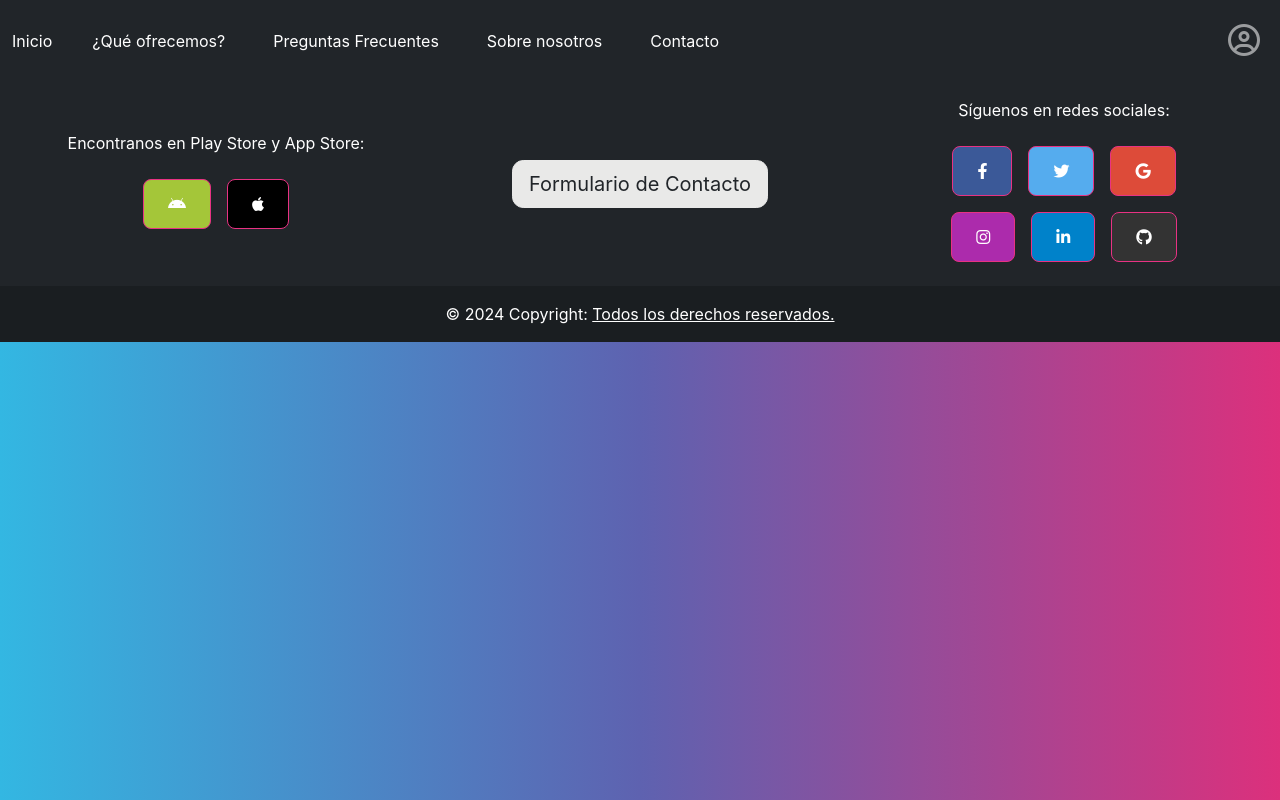
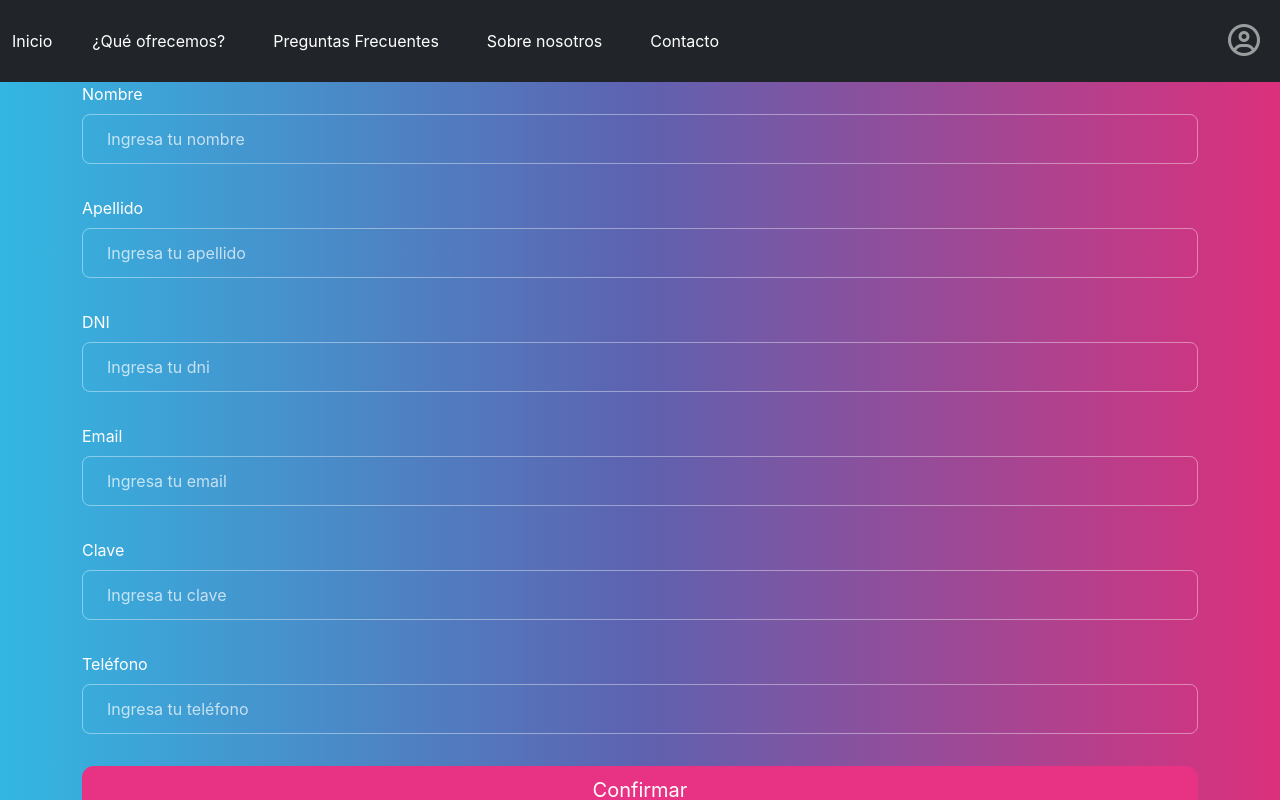
Before and after one commit to seezelop/React-nexoeducativo, a React (Create React App) app: page /altaJefeColegio in a window 1280 px wide. Shown: the top 800 px of the page. Built offline with nearby package versions, Linux system fonts and the light colour scheme.

Commit message:
cambie nombre de endpoints en altas

```diff
--- a/src/App.js
+++ b/src/App.js
@@ -21,7 +21,7 @@ import ConsultarEscuelas from './componentes/pages/ConsultarEscuelas';
 import { UserProvider } from './context/UserContext';
 import AltaEscuela from './componentes/ABM/AltaEscuela';
 import BajaEscuela from './componentes/ABM/BajaEscuela';
-import AltaUsuario from './componentes/ABM/AltaUsuario';
+import AltaJefeColegio from './componentes/ABM/AltaJefeColegio';
 import BajaUsuario from './componentes/ABM/BajaUsuario';
 import ABMJefeColegio from './componentes/ABM/ABMJefeColegio';
 import ABMadministrativo from './componentes/ABM/ABMadministrativo';
@@ -73,7 +73,7 @@ function App() {
             <Route path="/ABMEscuelas" element={<ABMEscuelas />} />
             <Route path="/altaEscuela" element={<AltaEscuela />} />
             <Route path="/bajaEscuela" element={<BajaEscuela />} />
-            <Route path="/altaUsuario" element={<AltaUsuario />} />
+            <Route path="/altaJefeColegio" element={<AltaJefeColegio />} />
             <Route path="/bajaUsuario" element={<BajaUsuario />} />
             <Route path="/header" element={<Header />} />
             <Route path="/ABMJefeColegio" element={<ABMJefeColegio />} />
--- a/src/componentes/ABM/ABMJefeColegio.js
+++ b/src/componentes/ABM/ABMJefeColegio.js
@@ -1,5 +1,5 @@
 import React from 'react';
-import AltaUsuario from './AltaUsuario';
+import AltaUsuario from './AltaJefeColegio';
 import BajaUsuario from './BajaUsuario';
 import ModificarJefeColegio from './ModificarJefeColegio';
 
--- a/src/componentes/ABM/AltaAdministrativo.js
+++ b/src/componentes/ABM/AltaAdministrativo.js
@@ -103,7 +103,7 @@ class AltaAdministrativo extends Component {
     }
 
     // Enviar datos al backend
-    fetch("http://localhost:8080/api/usuario/saveUsuario", {
+    fetch("http://localhost:8080/api/usuario/altaUsuario", {
       method: "POST",
       credentials: "include",
       headers: {
--- a/src/componentes/ABM/AltaUsuario.js
+++ b/src/componentes/ABM/AltaJefeColegio.js
@@ -1,6 +1,6 @@
 import React, { Component } from "react";
 
-class AltaUsuario extends Component {
+class AltaJefeColegio extends Component {
   constructor(props) {
     super(props);
     this.state = {
@@ -103,7 +103,7 @@ class AltaUsuario extends Component {
     }
 
     // Enviar datos al backend
-    fetch("http://localhost:8080/api/usuario/saveUsuario", {
+    fetch("http://localhost:8080/api/usuario/saveUsuarioJefeColegio", {
       method: "POST",
       credentials: "include",
       headers: {
@@ -178,4 +178,4 @@ class AltaUsuario extends Component {
   }
 }
 
-export default AltaUsuario;
+export default AltaJefeColegio;
--- a/src/componentes/ABM/AltaPadre.js
+++ b/src/componentes/ABM/AltaPadre.js
@@ -103,7 +103,7 @@ class AltaPadre extends Component {
     }
 
     // Enviar datos al backend
-    fetch("http://localhost:8080/api/usuario/saveUsuario", {
+    fetch("http://localhost:8080/api/usuario/altaUsuario", {
       method: "POST",
       credentials: "include",
       headers: {
--- a/src/componentes/ABM/AltaPreceptor.js
+++ b/src/componentes/ABM/AltaPreceptor.js
@@ -103,7 +103,7 @@ class AltaPreceptor extends Component {
     }
 
     // Enviar datos al backend
-    fetch("http://localhost:8080/api/usuario/saveUsuario", {
+    fetch("http://localhost:8080/api/usuario/altaUsuario", {
       method: "POST",
       credentials: "include",
       headers: {
--- a/src/componentes/ABM/AltaProfesor.js
+++ b/src/componentes/ABM/AltaProfesor.js
@@ -103,7 +103,7 @@ class AltaProfesor extends Component {
     }
 
     // Enviar datos al backend
-    fetch("http://localhost:8080/api/usuario/saveUsuario", {
+    fetch("http://localhost:8080/api/usuario/altaUsuario", {
       method: "POST",
       credentials: "include",
       headers: {
```
